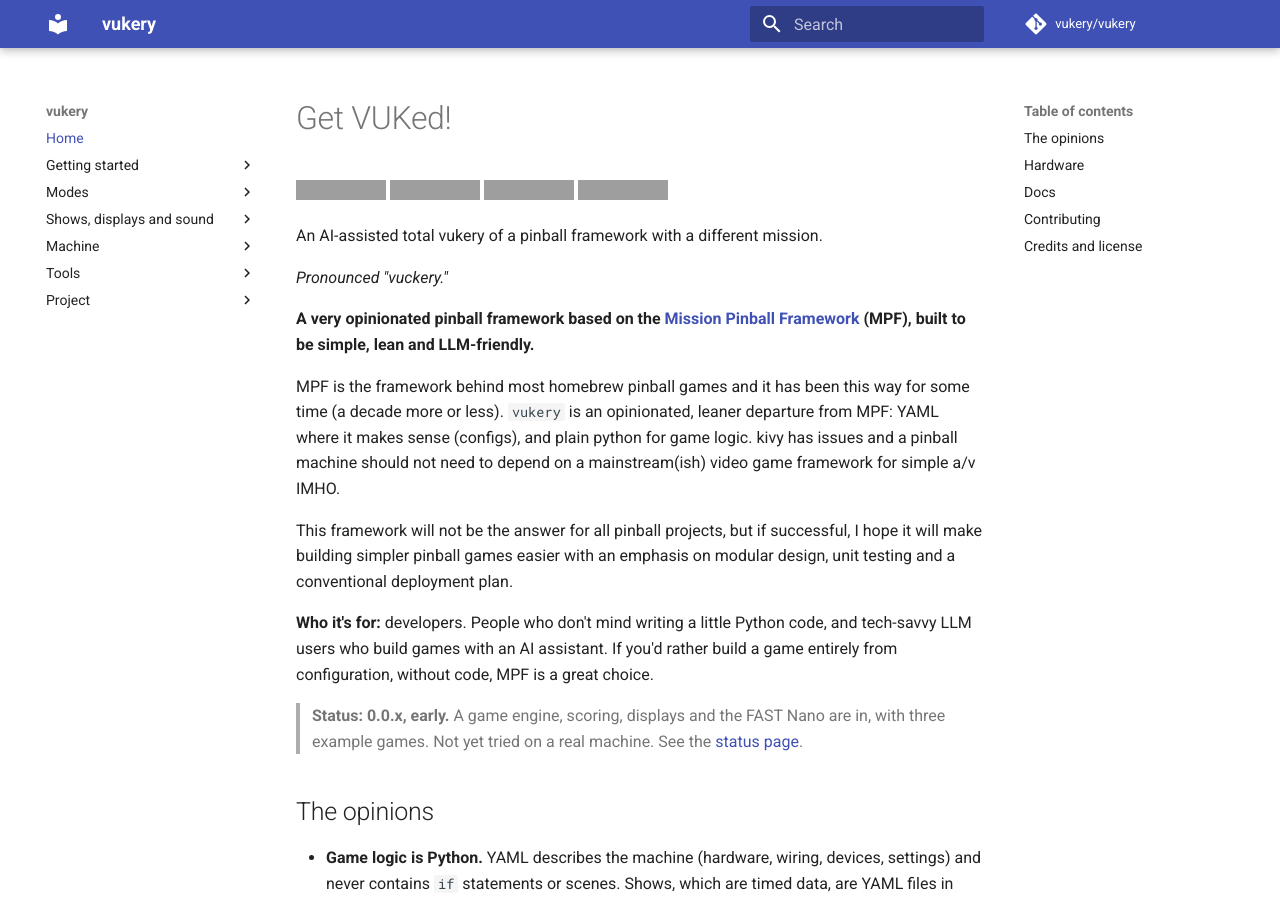
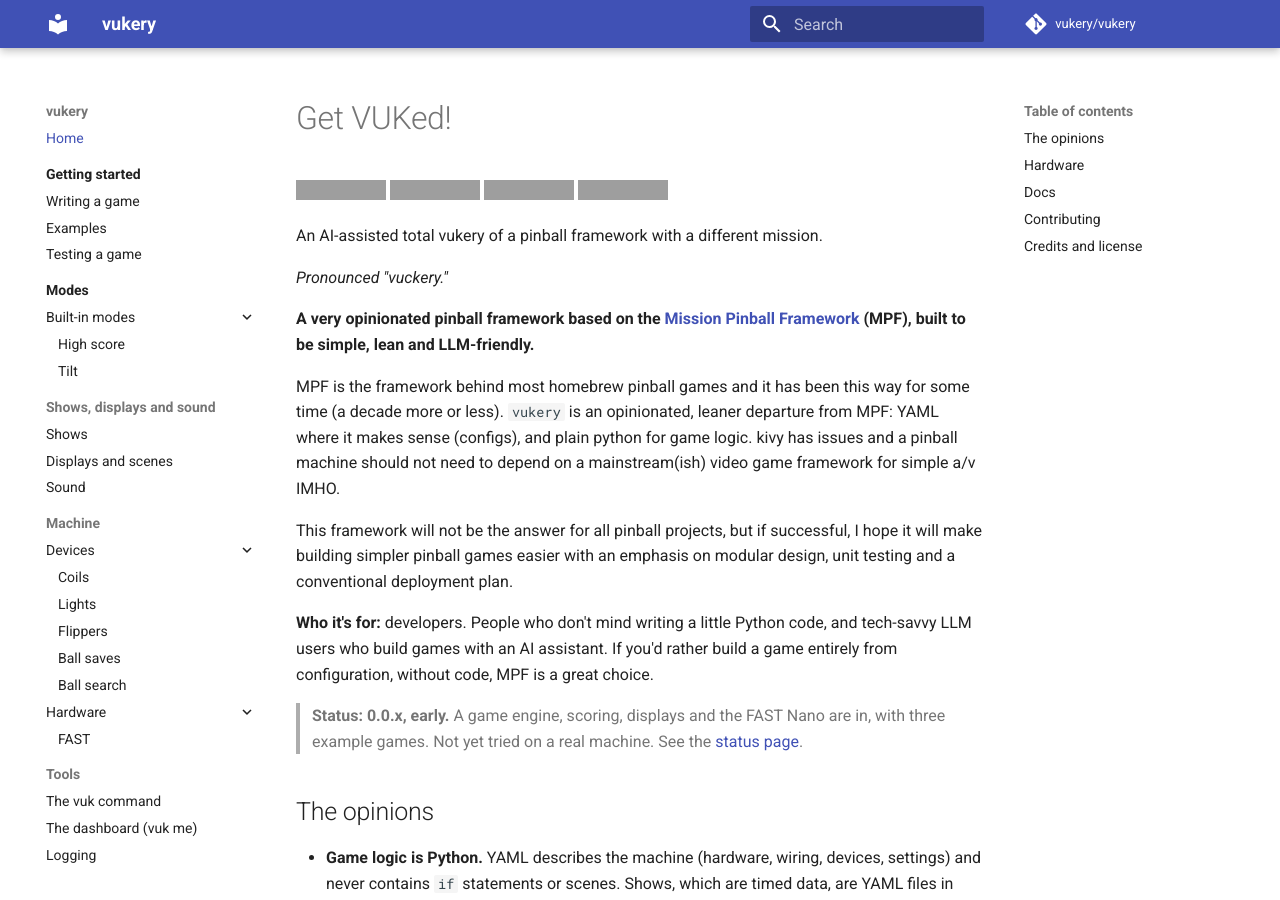
Before and after one commit to vukery/vukery, an MkDocs documentation site: the page built from docs/index.md, in a window 1280 px wide and 900 px high. Built offline with MkDocs 1.6.1 and Material for MkDocs 9.7.7, drawn with Linux system fonts in a browser that asks for light colours; comment, search, counter and statistics services are not loaded; grey boxes are pictures that could not be loaded.

Commit message:
docs: a menu that stays open, breadcrumbs, and redirects from the old pages
- Material's navigation.sections and navigation.expand: the whole menu
  (24 pages) is open on every page, instead of only the current branch.
- navigation.path (breadcrumbs), navigation.instant and tracking (pages
  load in place), navigation.top.
- mkdocs-redirects: the pages that moved in the reorganization redirect
  to their new places, anchors kept.

Co-Authored-By: Claude Opus 5.5 <noreply@anthropic.com>

```diff
--- a/mkdocs.yml
+++ b/mkdocs.yml
@@ -9,6 +9,12 @@ theme:
   features:
     - content.code.copy
     - navigation.indexes   # a section's first page is its overview (Modes, Built-in modes…)
+    - navigation.sections  # top-level sections are always-open groups in the menu
+    - navigation.expand    # and their subsections start open, so the menu looks the same on every page
+    - navigation.path      # breadcrumbs above each page's title
+    - navigation.instant   # pages load in place: the menu and its scroll position stay put
+    - navigation.tracking
+    - navigation.top
 
 nav:
   - Home: index.md
@@ -45,6 +51,26 @@ nav:
       - Changelog: changelog.md
       - Contributing: contributing.md
 
+plugins:
+  - search
+  # The pages that moved when the docs were reorganized (0.0.29): old links still land
+  - redirects:
+      redirect_maps:
+        getting-started.md: getting-started/index.md
+        writing-a-game.md: getting-started/writing-a-game.md
+        examples.md: getting-started/examples.md
+        testing.md: getting-started/testing.md
+        modes.md: modes/index.md
+        high-score.md: modes/built-in/high-score.md
+        tilt.md: modes/built-in/tilt.md
+        shows.md: media/shows.md
+        scenes.md: media/scenes.md
+        displays.md: media/scenes.md
+        sound.md: media/sound.md
+        cli.md: tools/cli.md
+        dashboard.md: tools/dashboard.md
+        logging.md: tools/logging.md
+
 extra_css:
   - stylesheets/mkdocs.css
 
--- a/pyproject.toml
+++ b/pyproject.toml
@@ -33,6 +33,7 @@ dev = [
 docs = [
     "mkdocs>=1.6.1",
     "mkdocs-material>=9.8.2",
+    "mkdocs-redirects>=1.2.3",
 ]
 
 [project.scripts]
```
Also changed, not shown: 1 other file.
